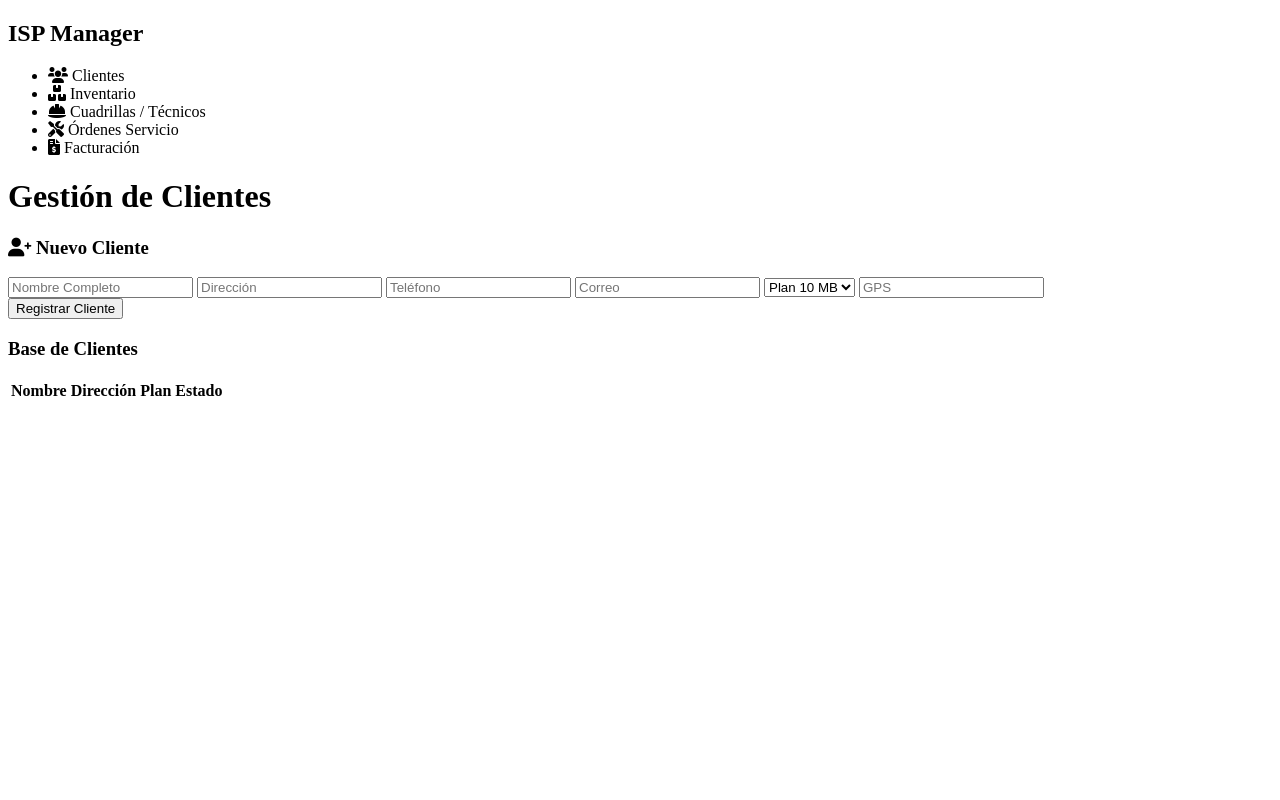
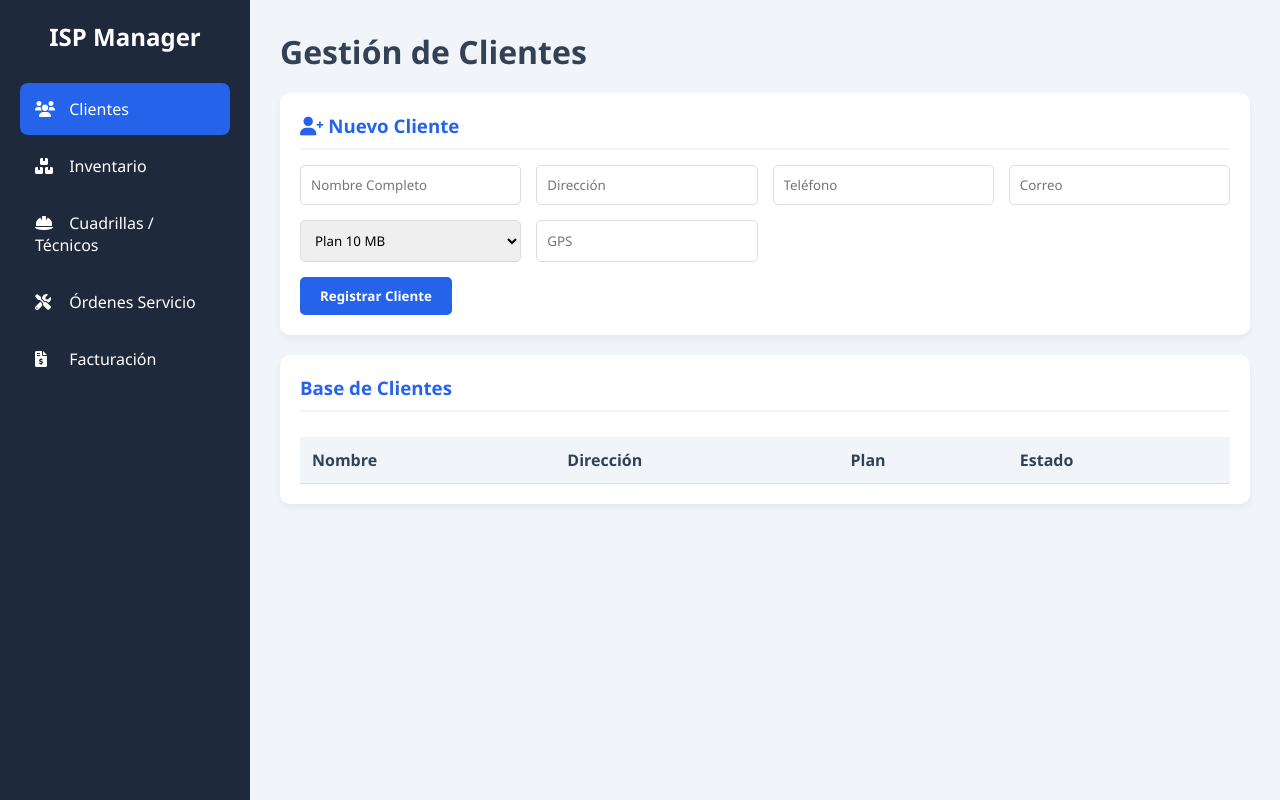
Before and after one commit to jfleong6/FibraNova, a plain HTML site: page index.html in a window 1280 px wide. Drawn offline with Linux system fonts and the light colour scheme; the site is published under a folder, as on GitHub Pages, so addresses that start at the root find nothing; no server answers.

Commit message:
feat: :bug: se solucina el error de que no funciona en github

```diff
--- a/index.html
+++ b/index.html
@@ -5,8 +5,11 @@
     <meta charset="UTF-8">
     <meta name="viewport" content="width=device-width, initial-scale=1.0">
     <title>Sistema de Gestión ISP</title>
-    <link rel="stylesheet" href="/stactic/css/calendario.css">
-    <link rel="stylesheet" href="/stactic/css/styles.css">
+    <link rel="stylesheet" href="stactic/css/calendario.css">
+    <link rel="stylesheet" href="stactic/css/styles.css">
+
+    <link rel="stylesheet" href="./stactic/css/calendario.css">
+    <link rel="stylesheet" href="./stactic/css/styles.css">
 
     <link href="https://cdnjs.cloudflare.com/ajax/libs/font-awesome/6.0.0/css/all.min.css" rel="stylesheet">
 </head>
@@ -242,7 +245,8 @@
         </main>
     </div>
 
-    <script type="module" src="/stactic/js/admin/main.js"></script>
+    <!-- <script type="module" src="/stactic/js/admin/main.js"></script> -->
+    <script type="module" src="stactic/js/admin/main.js"></script>
 
 </body>
 
```
Also changed, not shown: stactic/js/admin/main.js (+7 -8 lines).
